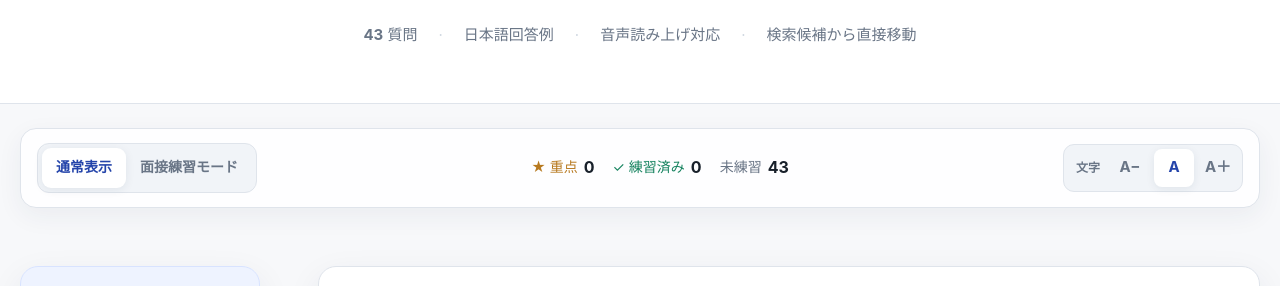
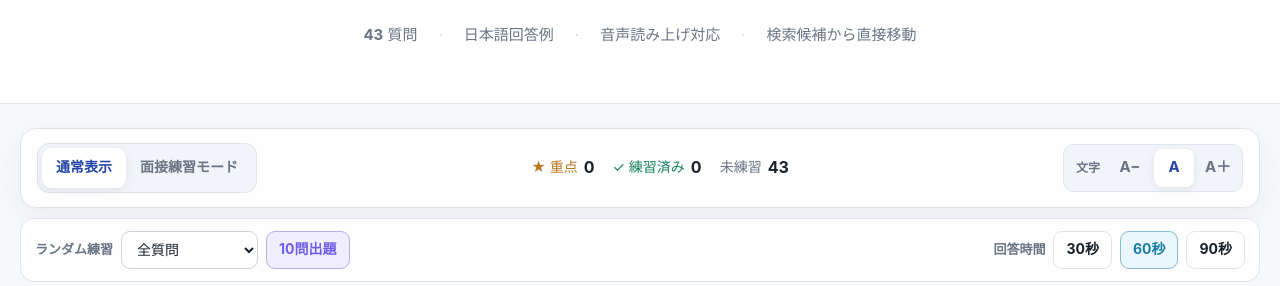
Before and after one commit to kai987/Interview-Questions, a plain HTML site: page index.html in a window 1280 px wide. Shown: the part 450-736 px from the top of the page. Drawn offline with Linux system fonts and the light colour scheme.

Commit message:
Add random practice, timer, mastery and own answers

```diff
--- a/index.html
+++ b/index.html
@@ -8,6 +8,7 @@
   <link rel="stylesheet" href="styles.css?v=5" />
   <link rel="stylesheet" href="ui-polish.css?v=2" />
   <link rel="stylesheet" href="ui-study.css?v=2" />
+  <link rel="stylesheet" href="ui-training.css?v=1" />
 </head>
 <body>
   <a class="skip-link" href="#questions">質問一覧へ移動</a>
@@ -63,6 +64,26 @@
           <button class="reading-size-button" type="button" data-reading-size="large" aria-label="文字を大きく">A＋</button>
         </div>
       </div>
+
+      <div class="training-tools" aria-label="模擬面接ツール">
+        <div class="training-tools__group">
+          <span class="training-tools__label">ランダム練習</span>
+          <select id="randomSource" class="training-select" aria-label="ランダム練習の対象">
+            <option value="all">全質問</option>
+            <option value="favorites">重点のみ</option>
+            <option value="remaining">未練習のみ</option>
+          </select>
+          <button id="randomPracticeButton" class="training-action training-action--primary" type="button">10問出題</button>
+          <button id="randomResetButton" class="training-action" type="button" hidden>解除</button>
+          <span id="randomSessionLabel" class="random-session-label" hidden></span>
+        </div>
+        <div class="training-tools__group" role="group" aria-label="回答時間">
+          <span class="training-tools__label">回答時間</span>
+          <button class="timer-setting-button" type="button" data-timer-seconds="30">30秒</button>
+          <button class="timer-setting-button is-active" type="button" data-timer-seconds="60">60秒</button>
+          <button class="timer-setting-button" type="button" data-timer-seconds="90">90秒</button>
+        </div>
+      </div>
     </div>
 
     <div class="layout">
@@ -82,5 +103,6 @@
   <script src="data-3.js?v=1"></script>
   <script src="data-4.js?v=1"></script>
   <script src="app.js?v=5"></script>
+  <script src="training.js?v=1"></script>
 </body>
 </html>
```
